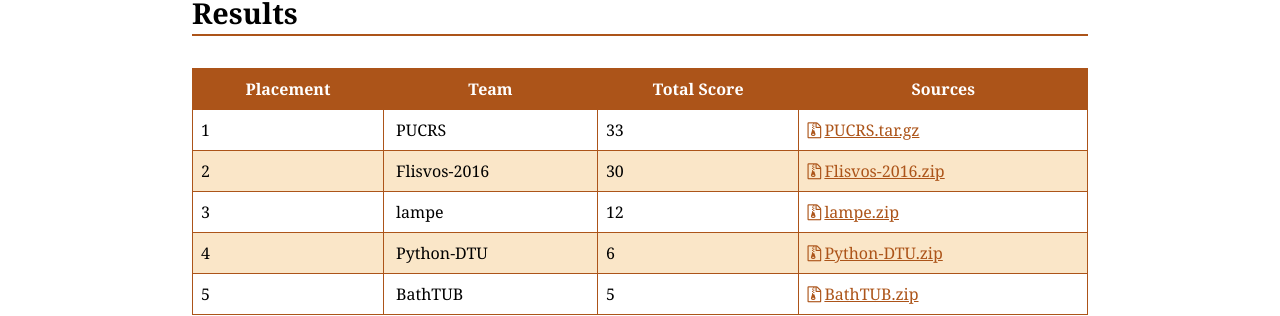
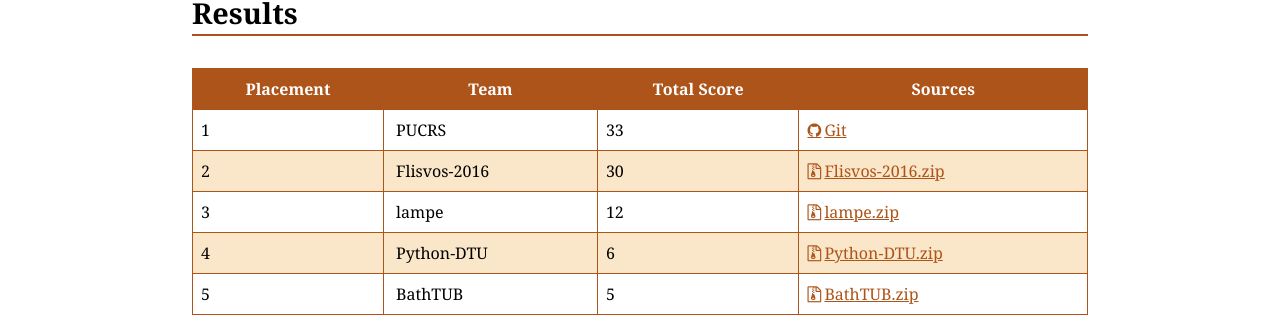
Before and after one commit to agentcontest/agentcontest.github.io, a Jekyll site: the page built from 2016/index.md, in a window 1280 px wide and 900 px high, scrolled down 936 px. Shown: the part 141-457 px from the top of the window. Built offline with Jekyll 4.4.1, drawn with Linux system fonts in a browser that asks for light colours.

Commit message:
mapc2016-pucrs is on github

```diff
--- a/2016/index.md
+++ b/2016/index.md
@@ -29,7 +29,7 @@
 
 | Placement | Team | Total Score | Sources |
 | -- |
-| 1 | PUCRS | 33 | [PUCRS.tar.gz](/2016/sources/PUCRS.tar.gz) |
+| 1 | PUCRS | 33 | [Git](https://github.com/smart-pucrs/mapc2016-pucrs) |
 | 2 | Flisvos-2016 | 30 | [Flisvos-2016.zip](/2016/sources/Flisvos-2016.zip) |
 | 3 | lampe | 12 | [lampe.zip](/2016/sources/lampe.zip) |
 | 4 | Python-DTU | 6 | [Python-DTU.zip](/2016/sources/Python-DTU.zip) |
```
